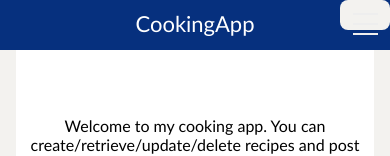
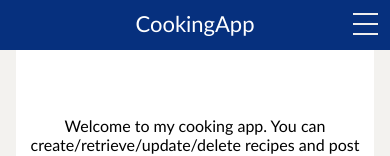
Before and after one commit to lozanov95/CookingAppFrontendReactJS, a React (Create React App) app: page / in a window 390 px wide. Shown: the top 156 px of the page. Built offline with nearby package versions, Linux system fonts and the light colour scheme; no server answers.

Commit message:
fixed issue with the nav styling on mobile devices

```diff
--- a/src/components/navigation-component.js
+++ b/src/components/navigation-component.js
@@ -69,7 +69,7 @@ export class Navigation extends Component {
 
                         <form onSubmit={this.handleSearch} className="nav-search-form">
                             <input className="input-field" placeholder="search recipe by name" id="searchField" name="searchString" />
-                            <input type="submit" value="Search" className="nav-btn" />
+                            <input type="submit" value="Search" className="nav-search-btn" />
                         </form>
 
                         <SearchResult recipes={this.state.result} />
--- a/src/style/nav.css
+++ b/src/style/nav.css
@@ -39,7 +39,7 @@
   display: inline-flex;
   align-items: center;
 }
-.nav-btn{
+.nav-search-btn{
   background-color: #f3f2ef;
   font-size: 16px;
   border-radius: 8px;
```
